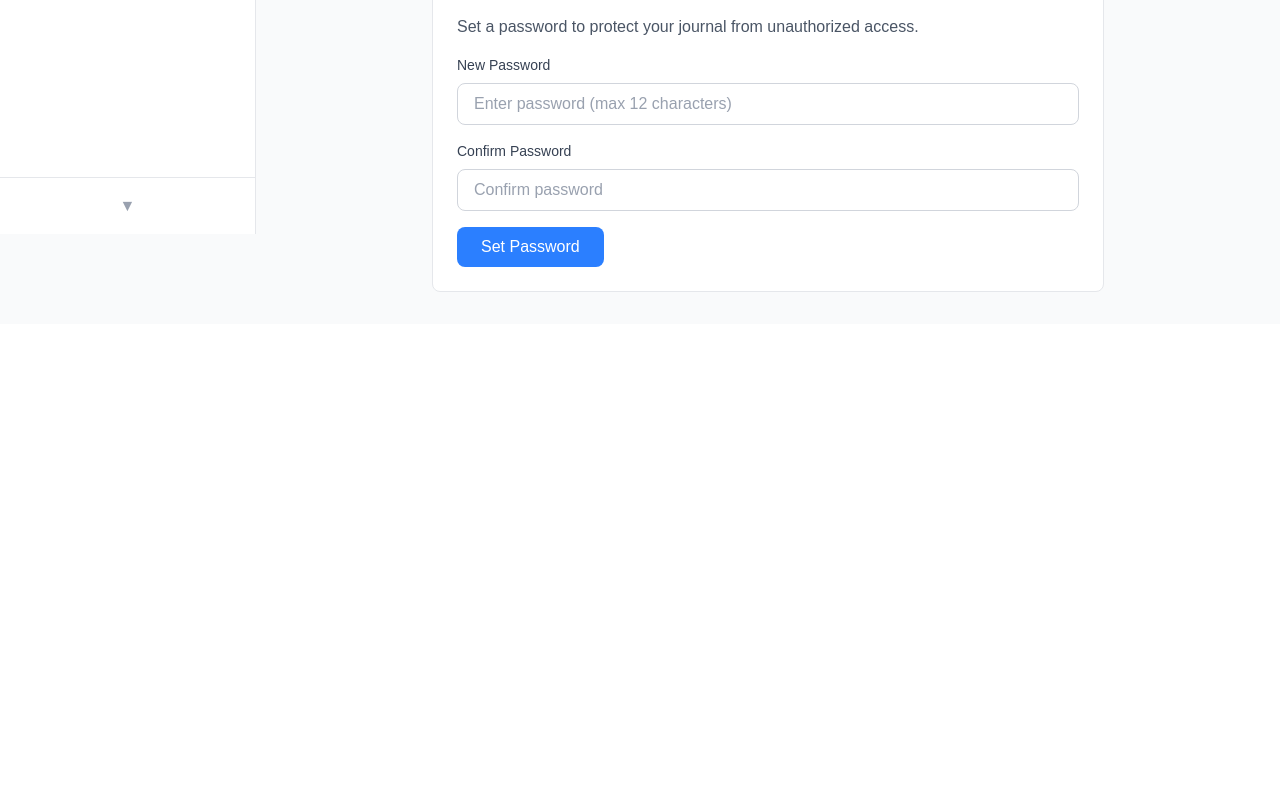
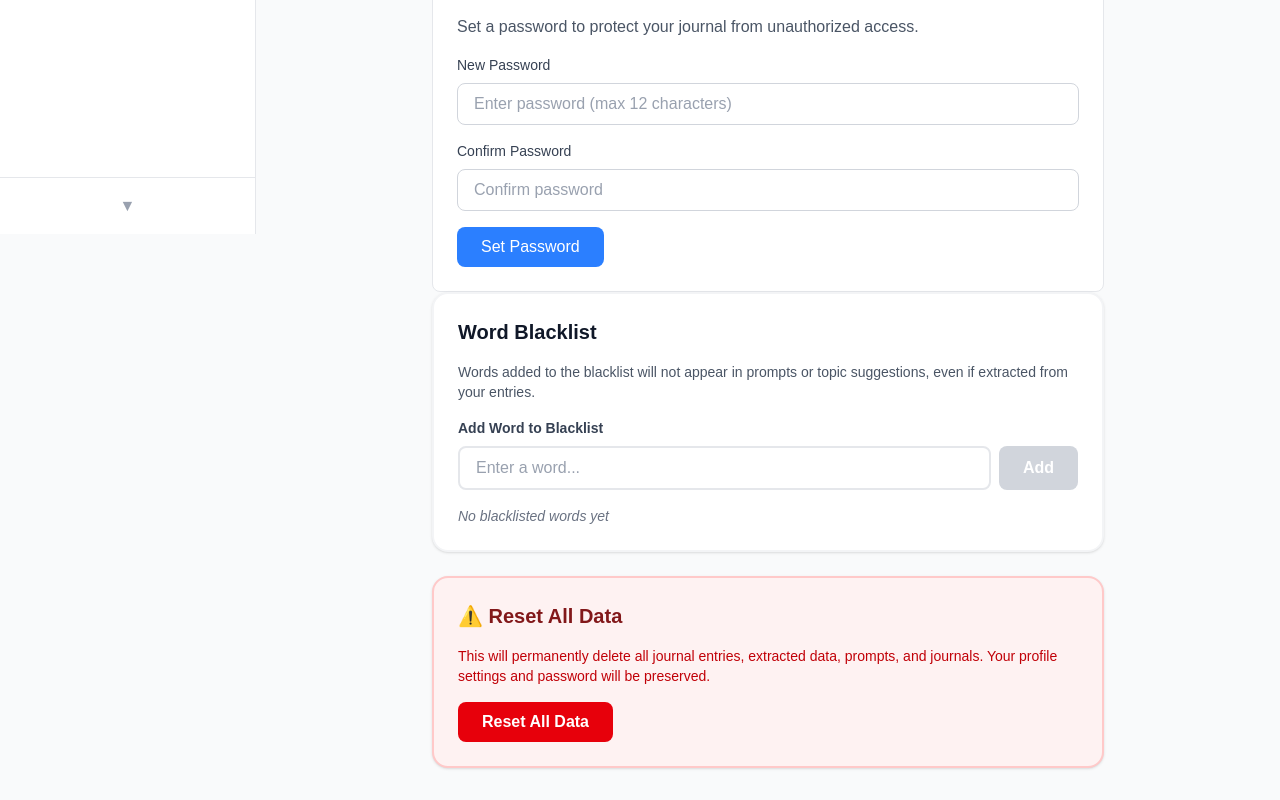
Before and after one commit to MikolWhy/TalkBook, a Next.js app: page /settings in a window 1280 px wide. Shown: the part 566-1366 px from the top of the page. Before the commit the page ends 890 px from the top, so only its background shows below. Built offline with nearby package versions, Linux system fonts and the light colour scheme.

Commit message:
adding reset button in settings.

```diff
--- a/app/settings/page.tsx
+++ b/app/settings/page.tsx
@@ -3,6 +3,7 @@
 import { useState, useEffect } from "react";
 import { useRouter } from "next/navigation";
 import DashboardLayout from "../components/DashboardLayout";
+import { getBlacklist, addToBlacklist, removeFromBlacklist } from "../../src/lib/blacklist/manager";
 
 export default function SettingsPage() {
   const router = useRouter();
@@ -23,6 +24,14 @@ export default function SettingsPage() {
   const [passwordSuccess, setPasswordSuccess] = useState("");
   const [profileSuccess, setProfileSuccess] = useState("");
 
+  // Blacklist settings
+  const [blacklist, setBlacklist] = useState<string[]>([]);
+  const [blacklistInput, setBlacklistInput] = useState("");
+  const [blacklistSuccess, setBlacklistSuccess] = useState("");
+
+  // Reset confirmation
+  const [showResetConfirm, setShowResetConfirm] = useState(false);
+
   useEffect(() => {
     // Load existing settings
     const savedPassword = localStorage.getItem("appPassword");
@@ -32,6 +41,7 @@ export default function SettingsPage() {
     setHasPassword(!!savedPassword);
     setUserName(savedName || "");
     setProfilePicture(savedPicture);
+    setBlacklist(getBlacklist());
   }, []);
 
   const handleSetPassword = () => {
@@ -138,6 +148,51 @@ export default function SettingsPage() {
     localStorage.removeItem("userProfilePicture");
     setProfileSuccess("Profile picture removed!");
     window.dispatchEvent(new Event('storage'));
+  };
+
+  // Blacklist handlers
+  const handleAddToBlacklist = () => {
+    const word = blacklistInput.trim();
+    if (word && !blacklist.includes(word.toLowerCase())) {
+      addToBlacklist(word);
+      setBlacklist(getBlacklist());
+      setBlacklistInput("");
+      setBlacklistSuccess(`"${word}" added to blacklist`);
+      setTimeout(() => setBlacklistSuccess(""), 3000);
+    }
+  };
+
+  const handleRemoveFromBlacklist = (word: string) => {
+    removeFromBlacklist(word);
+    setBlacklist(getBlacklist());
+    setBlacklistSuccess(`"${word}" removed from blacklist`);
+    setTimeout(() => setBlacklistSuccess(""), 3000);
+  };
+
+  // Reset all data
+  const handleResetAllData = () => {
+    // Clear all localStorage except password and profile settings
+    localStorage.removeItem("journalEntries");
+    localStorage.removeItem("talkbook-used-prompts");
+    localStorage.removeItem("talkbook-blacklist");
+    localStorage.removeItem("talkbook-journals");
+    localStorage.removeItem("talkbook-active-journal");
+
+    // Reinitialize with default journal
+    localStorage.setItem("talkbook-journals", JSON.stringify([{
+      id: "journal-1",
+      name: "Journal-1",
+      createdAt: new Date().toISOString(),
+      updatedAt: new Date().toISOString(),
+    }]));
+    localStorage.setItem("talkbook-active-journal", "journal-1");
+
+    setBlacklist([]);
+    setShowResetConfirm(false);
+    alert("All journal data has been reset. Your profile and password settings were preserved.");
+
+    // Redirect to journal page
+    router.push("/journal");
   };
 
   return (
@@ -306,6 +361,114 @@ export default function SettingsPage() {
             <p className="text-green-600 text-sm mt-4">✓ {passwordSuccess}</p>
           )}
         </div>
+
+        {/* Blacklist Settings */}
+        <div className="bg-white border-2 border-gray-100 rounded-2xl p-6 shadow-sm mb-6">
+          <h2 className="text-xl font-bold text-gray-900 mb-4">Word Blacklist</h2>
+          <p className="text-sm text-gray-600 mb-4">
+            Words added to the blacklist will not appear in prompts or topic suggestions, even if extracted from your entries.
+          </p>
+
+          {/* Add to Blacklist */}
+          <div className="mb-4">
+            <label className="block text-sm font-semibold text-gray-700 mb-2">
+              Add Word to Blacklist
+            </label>
+            <div className="flex gap-2">
+              <input
+                type="text"
+                value={blacklistInput}
+                onChange={(e) => setBlacklistInput(e.target.value)}
+                onKeyPress={(e) => {
+                  if (e.key === "Enter") {
+                    handleAddToBlacklist();
+                  }
+                }}
+                placeholder="Enter a word..."
+                maxLength={30}
+                className="flex-1 px-4 py-2 border-2 border-gray-200 rounded-lg focus:outline-none focus:ring-2 focus:ring-blue-500 text-gray-900 placeholder:text-gray-400"
+              />
+              <button
+                onClick={handleAddToBlacklist}
+                disabled={!blacklistInput.trim()}
+                className="px-6 py-2 bg-blue-600 text-white rounded-lg hover:bg-blue-700 disabled:bg-gray-300 disabled:cursor-not-allowed transition-colors font-semibold"
+              >
+                Add
+              </button>
+            </div>
+          </div>
+
+          {/* Blacklist Display */}
+          {blacklist.length > 0 ? (
+            <div className="space-y-2">
+              <label className="block text-sm font-semibold text-gray-700 mb-2">
+                Blacklisted Words ({blacklist.length})
+              </label>
+              <div className="flex flex-wrap gap-2">
+                {blacklist.map((word) => (
+                  <div
+                    key={word}
+                    className="flex items-center gap-2 px-3 py-1.5 bg-gray-100 border-2 border-gray-200 rounded-lg"
+                  >
+                    <span className="text-sm font-medium text-gray-900">{word}</span>
+                    <button
+                      onClick={() => handleRemoveFromBlacklist(word)}
+                      className="text-red-600 hover:text-red-700 font-bold text-sm"
+                      title="Remove from blacklist"
+                    >
+                      ✕
+                    </button>
+                  </div>
+                ))}
+              </div>
+            </div>
+          ) : (
+            <p className="text-sm text-gray-500 italic">No blacklisted words yet</p>
+          )}
+
+          {blacklistSuccess && (
+            <p className="text-green-600 text-sm mt-3">✓ {blacklistSuccess}</p>
+          )}
+        </div>
+
+        {/* Reset Data */}
+        <div className="bg-red-50 border-2 border-red-200 rounded-2xl p-6 shadow-sm">
+          <h2 className="text-xl font-bold text-red-900 mb-4">⚠️ Reset All Data</h2>
+          <p className="text-sm text-red-700 mb-4">
+            This will permanently delete all journal entries, extracted data, prompts, and journals.
+            Your profile settings and password will be preserved.
+          </p>
+
+          {!showResetConfirm ? (
+            <button
+              onClick={() => setShowResetConfirm(true)}
+              className="px-6 py-2 bg-red-600 text-white rounded-lg hover:bg-red-700 transition-colors font-semibold"
+            >
+              Reset All Data
+            </button>
+          ) : (
+            <div className="space-y-3">
+              <p className="text-sm font-bold text-red-900">
+                Are you absolutely sure? This action cannot be undone!
+              </p>
+              <div className="flex gap-2">
+                <button
+                  onClick={handleResetAllData}
+                  className="px-6 py-2 bg-red-600 text-white rounded-lg hover:bg-red-700 transition-colors font-semibold"
+                >
+                  Yes, Reset Everything
+                </button>
+                <button
+                  onClick={() => setShowResetConfirm(false)}
+                  className="px-6 py-2 bg-gray-600 text-white rounded-lg hover:bg-gray-700 transition-colors font-semibold"
+                >
+                  Cancel
+                </button>
+              </div>
+            </div>
+          )}
+        </div>
+
       </div>
     </DashboardLayout>
   );
--- /dev/null
+++ b/src/lib/blacklist/manager.ts
@@ -0,0 +1,46 @@
+// Blacklist management - prevent certain words from appearing in prompts/topics
+
+const BLACKLIST_KEY = "talkbook-blacklist";
+
+// Get blacklisted words
+export function getBlacklist(): string[] {
+  if (typeof window === "undefined") return [];
+  const stored = localStorage.getItem(BLACKLIST_KEY);
+  return stored ? JSON.parse(stored) : [];
+}
+
+// Add word to blacklist
+export function addToBlacklist(word: string): void {
+  if (typeof window === "undefined") return;
+
+  const blacklist = getBlacklist();
+  const normalized = word.trim().toLowerCase();
+
+  if (normalized && !blacklist.includes(normalized)) {
+    blacklist.push(normalized);
+    localStorage.setItem(BLACKLIST_KEY, JSON.stringify(blacklist));
+  }
+}
+
+// Remove word from blacklist
+export function removeFromBlacklist(word: string): void {
+  if (typeof window === "undefined") return;
+
+  const blacklist = getBlacklist();
+  const normalized = word.toLowerCase();
+  const filtered = blacklist.filter(w => w !== normalized);
+
+  localStorage.setItem(BLACKLIST_KEY, JSON.stringify(filtered));
+}
+
+// Check if word is blacklisted (case-insensitive)
+export function isBlacklisted(word: string): boolean {
+  const blacklist = getBlacklist();
+  return blacklist.includes(word.toLowerCase());
+}
+
+// Clear all blacklisted words
+export function clearBlacklist(): void {
+  if (typeof window === "undefined") return;
+  localStorage.removeItem(BLACKLIST_KEY);
+}
--- a/src/lib/nlp/extract.ts
+++ b/src/lib/nlp/extract.ts
@@ -53,6 +53,7 @@
 // Import NLP libraries
 import nlp from "compromise";
 import * as chrono from "chrono-node";
+import { isBlacklisted } from "../blacklist/manager";
 
 // Helper function to strip HTML tags from rich text editor content
 // Converts HTML to plain text for NLP processing
@@ -542,5 +543,9 @@ export async function extractMetadata(
     console.error("Error extracting dates:", error);
   }
 
+  // Filter out blacklisted words from people and topics
+  result.people = result.people.filter(person => !isBlacklisted(person));
+  result.topics = result.topics.filter(topic => !isBlacklisted(topic));
+
   return result;
 }
```
